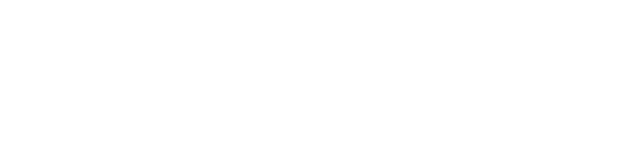
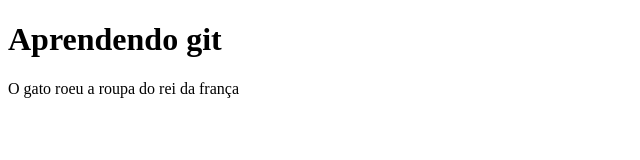
Before and after one commit to jaspionU2/aprendendo-git-UNID3V, a plain HTML site: page index.html in a window 1280 px wide. Shown: the whole page, without its empty margins (0-640 px from the left). Drawn offline with Linux system fonts and the light colour scheme.

Commit message:
modified:   index.html

```diff
--- a/index.html
+++ b/index.html
@@ -6,6 +6,7 @@
     <title>aprendendo GIT</title>
 </head>
 <body>
-
+      <h1>Aprendendo git</h1>
+      <p>O gato roeu a roupa do rei da frança</p>
 </body>
 </html>
```
